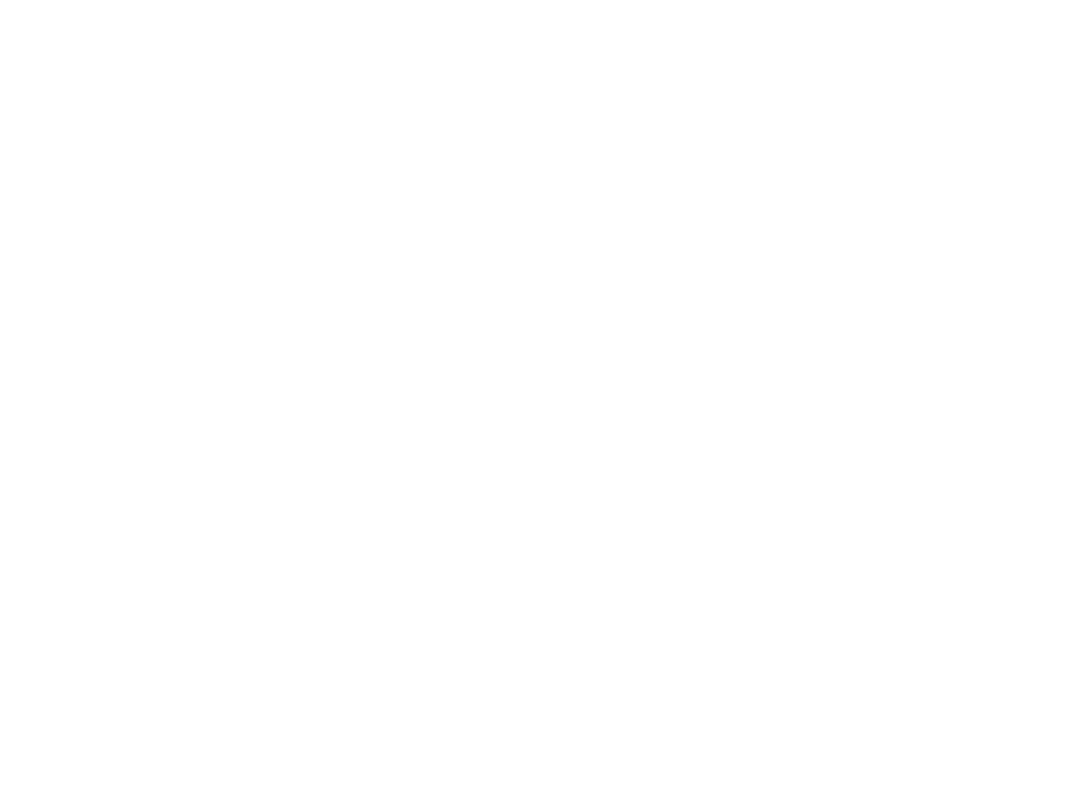
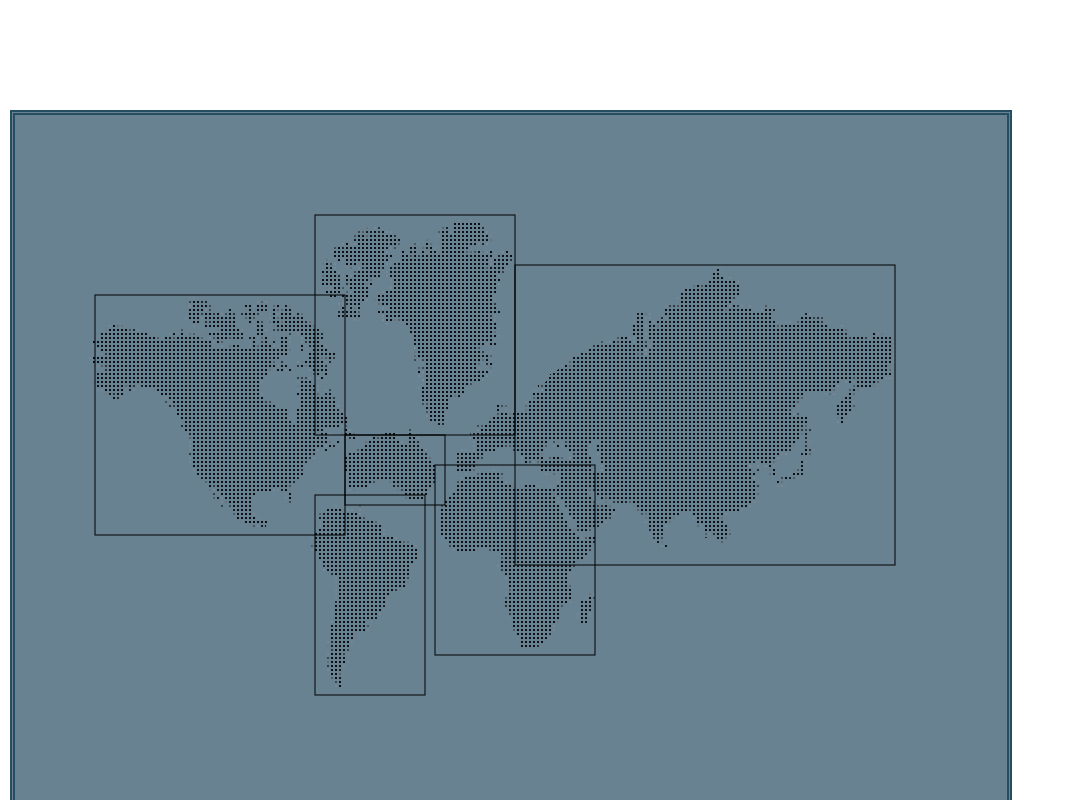
Before and after one commit to NikitaRus/Bitquest_Region, a plain HTML site: page index.html in a window 1280 px wide. Shown: the whole page, without its empty margins (0-1065 px from the left). Drawn offline with Linux system fonts and the light colour scheme.

Commit message:
Regional wars working w/o xml

```diff
--- a/index.html
+++ b/index.html
@@ -5,10 +5,80 @@
 
 	<body>
 
-	<div style="" id="mapBox" style="width:1000px; height:640px">
+	<div style="display: inline-table;
+    position: absolute;
+    background: rgba(80, 110, 128, 0.86);
+    height: 700px;
+    overflow: auto;
+    border: double 5px;
+    border-color: #254E63;
+    width: 992px !important;
+    top: 100px;
+    left: 0px;
+    background-image: url('img/bit.png');
+    margin: 10px;" id="mapBox" style="width:1000px; height:640px">
     <canvas id="bitCvas" width="992" height="667"></canvas>
-</div>
-</div>
+	</div>
+
+	<script>
+
+		var Regions = [
+		[80, 180, 250, 240],
+		[300, 100, 200, 220],
+		[330, 320, 100, 70],
+		[300, 380, 110, 200],
+		[420, 350, 160, 190],
+		[500, 150, 380, 300]];
+
+		var RegionalControl = [20, 10, 60, 20, 10, 30];
+
+
+		var mouseX, mouseY;
+		var sumOfControl = 0;
+
+		for(Control in RegionalControl)
+		{
+			sumOfControl += RegionalControl[Control];
+		}
+
+		function mouseHover(e) {
+			mouseX = e.clientX + document.body.scrollLeft + document.documentElement.scrollLeft - bitCvas.offsetLeft;
+        	mouseY = e.clientY + document.body.scrollTop + document.documentElement.scrollTop - bitCvas.offsetLeft - 105;
+
+        	console.log(mouseX + " " + mouseY);
+
+        	for(Region in Regions)
+        	{
+        		if(mouseX > Regions[Region][0] &&
+        		   mouseX < Regions[Region][0] + Regions[Region][2] &&
+        		   mouseY > Regions[Region][1] &&
+        		   mouseY < Regions[Region][1] + Regions[Region][3])
+        		{
+        			bitBox.clearRect(0, 0, 1000, 1000);
+        			bitBox.strokeStyle = "white";
+        			bitBox.strokeRect(Regions[Region][0],Regions[Region][1],Regions[Region][2],Regions[Region][3]);
+
+        			bitBox.strokeRect(Regions[Region][0],Regions[Region][1]-50, 150, 20);
+        			bitBox.strokeText(parseInt(100*RegionalControl[Region]/sumOfControl) + "% Region: " + Region, Regions[Region][0]+1, Regions[Region][1]-59);
+        			bitBox.fillRect(Regions[Region][0]+1, Regions[Region][1]-49, 148/100*(100*RegionalControl[Region]/sumOfControl), 18);
+        		}
+        	}
+		};
+
+		bitCvas.addEventListener("mousemove", mouseHover, false)
+
+		//var cursorPositionInterval = setInterval(getCursorPosition(e), 100);
+
+		bitCvas = document.getElementById("bitCvas");
+		bitBox = bitCvas.getContext("2d");
+
+		for(Region in Regions)
+		{
+			bitBox.strokeRect(Regions[Region][0],Regions[Region][1],Regions[Region][2],Regions[Region][3]);
+		}
+
+
+	</script>
 
 	</body>
 </html>
```
Also changed, not shown: img/bit.png (added).
